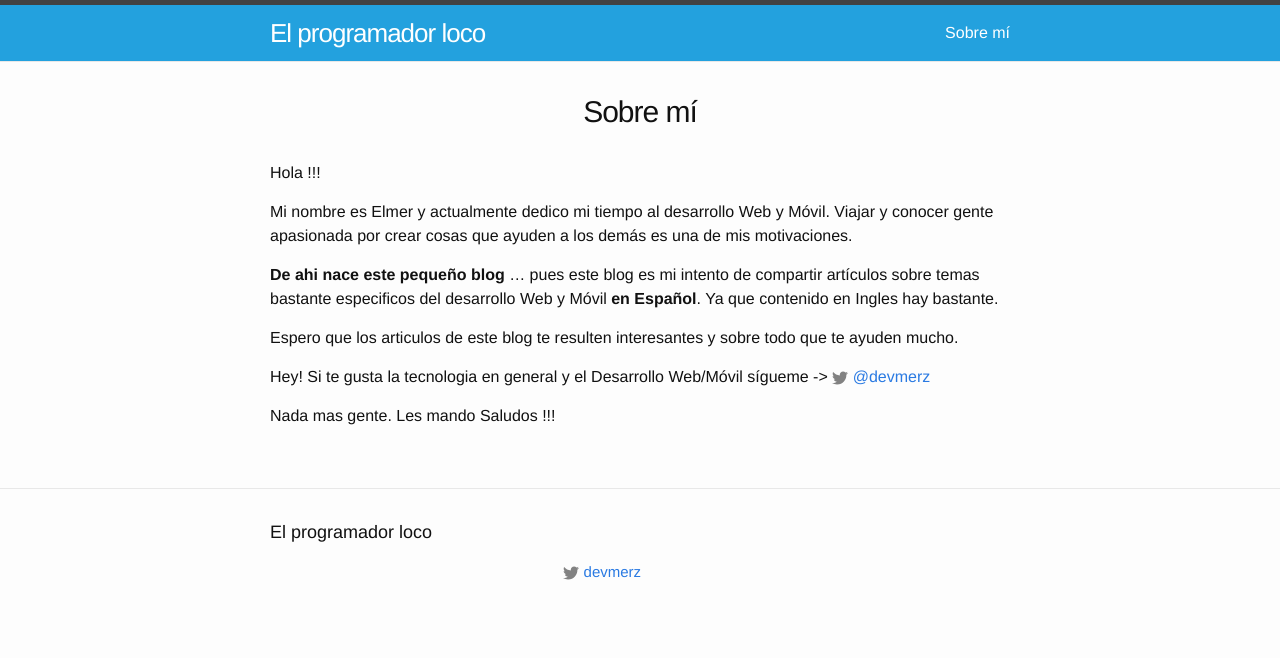
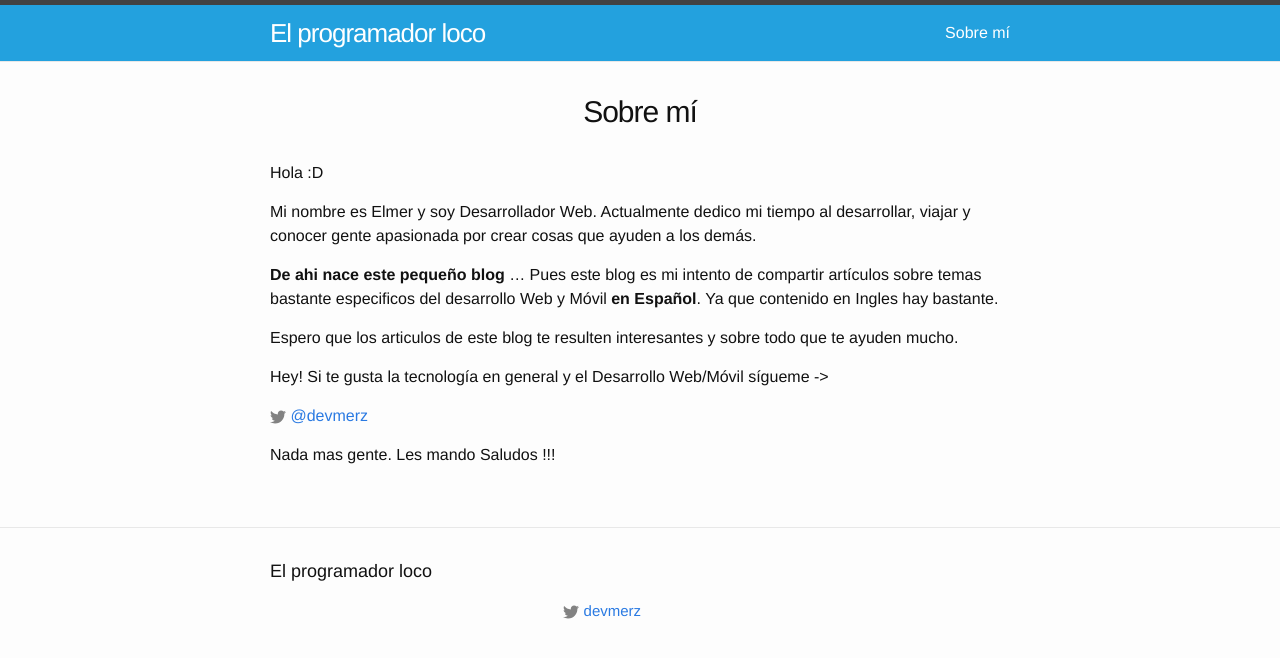
Before and after one commit to devmerz/devmerz.github.io, a Jekyll site: the page built from about.md, in a window 1280 px wide. Shown: the top 658 px of the page. Built offline with Jekyll 4.4.1, drawn with Linux system fonts in a browser that asks for light colours.

Commit message:
Revision 34

```diff
--- a/about.md
+++ b/about.md
@@ -7,17 +7,18 @@ permalink: /sobre-mi/
 <!--<link rel="stylesheet" type="text/css" href="/css/materialize.min.css">-->
 
 
-Hola !!!
+Hola :D
 
-Mi nombre es Elmer y actualmente dedico mi tiempo al desarrollo Web y Móvil. Viajar y conocer gente apasionada por crear cosas que ayuden a los demás es una de mis motivaciones.
+Mi nombre es Elmer y soy Desarrollador Web. Actualmente dedico mi tiempo al desarrollar, viajar y conocer gente apasionada por crear cosas que ayuden a los demás.
 
-**De ahi nace este pequeño blog** ... pues este blog es mi intento de compartir artículos sobre temas bastante especificos del desarrollo Web y Móvil **en Español**. Ya que contenido en Ingles hay bastante.
+**De ahi nace este pequeño blog** ... Pues este blog es mi intento de compartir artículos sobre temas bastante especificos del desarrollo Web y Móvil **en Español**. Ya que contenido en Ingles hay bastante.
 
 
 Espero que los articulos de este blog te resulten interesantes y sobre todo que te ayuden mucho.
 
 
-Hey! Si te gusta la tecnologia en general y el Desarrollo Web/Móvil sígueme ->
+Hey! Si te gusta la tecnología en general y el Desarrollo Web/Móvil sígueme ->
+
 <span class="icon  icon--twitter">
                 <svg viewBox="0 0 16 16">
                   <path fill="#828282" d="M15.969,3.058c-0.586,0.26-1.217,0.436-1.878,0.515c0.675-0.405,1.194-1.045,1.438-1.809
@@ -28,4 +29,4 @@ Hey! Si te gusta la tecnologia en general y el Desarrollo Web/Móvil sígueme ->
 
 
 
-Nada mas gente. Les mando   Saludos !!!
+Nada mas gente. Les mando Saludos !!!
```
